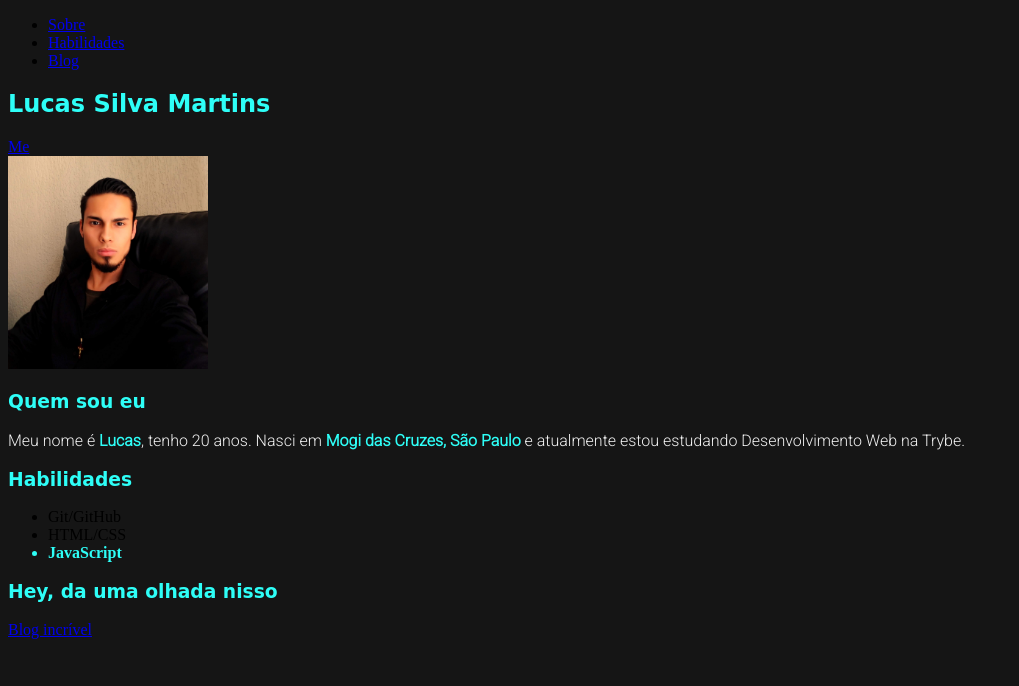
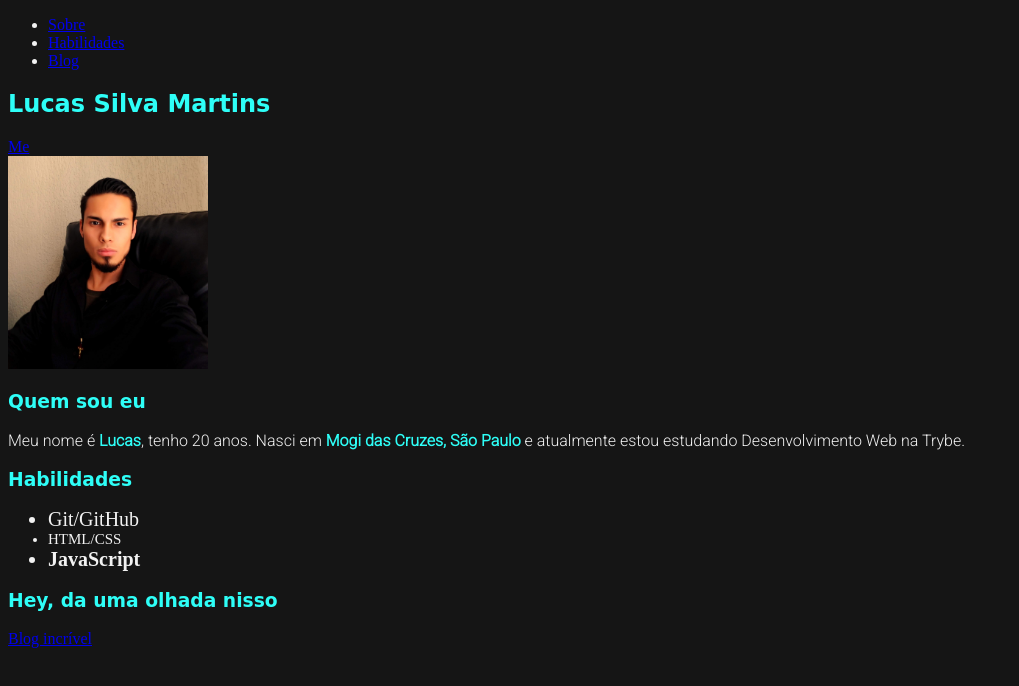
Before and after one commit to LucasSilvaMarts-zz/portfolio-prototype, a plain HTML site: page index.html in a window 1280 px wide. Shown: the whole page, without its empty margins (0-1019 px from the left). Drawn offline with Linux system fonts and the light colour scheme; a web font is replaced by a local one.

Commit message:
lista estilizada

```diff
--- a/index.html
+++ b/index.html
@@ -32,9 +32,9 @@
 
         <h3  class="title" id="habilidades">Habilidades</h3>
         <ul>
-            <li>Git/GitHub</li>
-            <li>HTML/CSS</li>
-            <strong><li>JavaScript</li></strong>
+            <li class="hab1">Git/GitHub</li>
+            <li class="hab2">HTML/CSS</li>
+            <strong><li class="hab3">JavaScript</li></strong>
         </ul>
 
         <h3  class="title" >Hey, da uma olhada nisso</h3>
--- a/style/style.css
+++ b/style/style.css
@@ -15,3 +15,19 @@ body {
 strong {
     color: #2EFEF7;
 }
+
+ul li {
+    color: #F2F2F2;
+}
+
+.hab1 {
+    font-size: 20px;
+}
+
+.hab2 {
+    font-size: 15px;
+}
+
+.hab3 {
+    font-size: 20px;
+}
```
